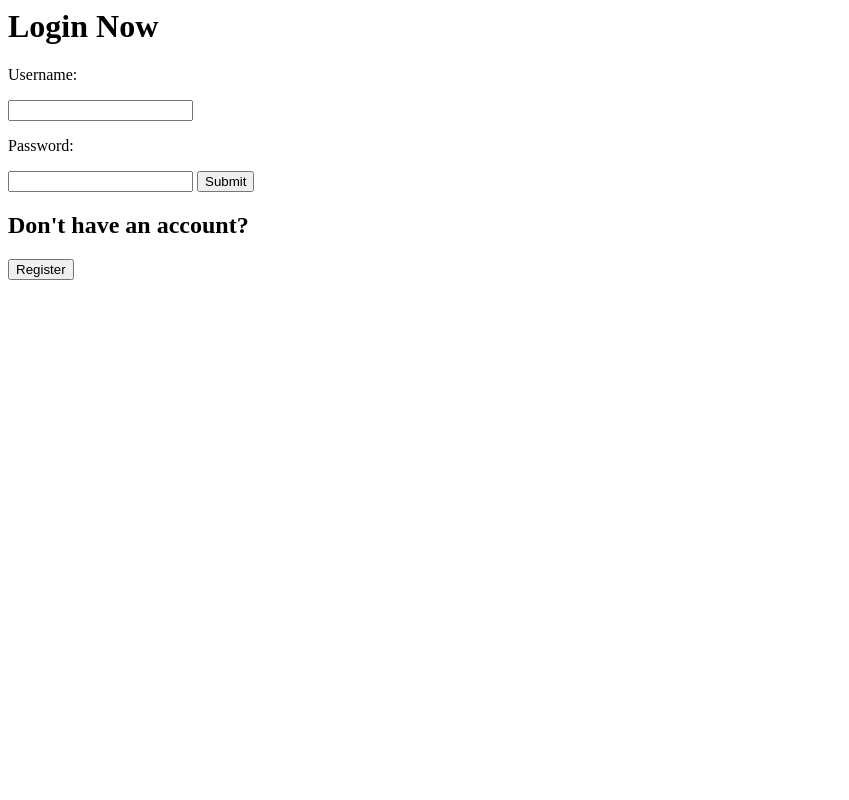
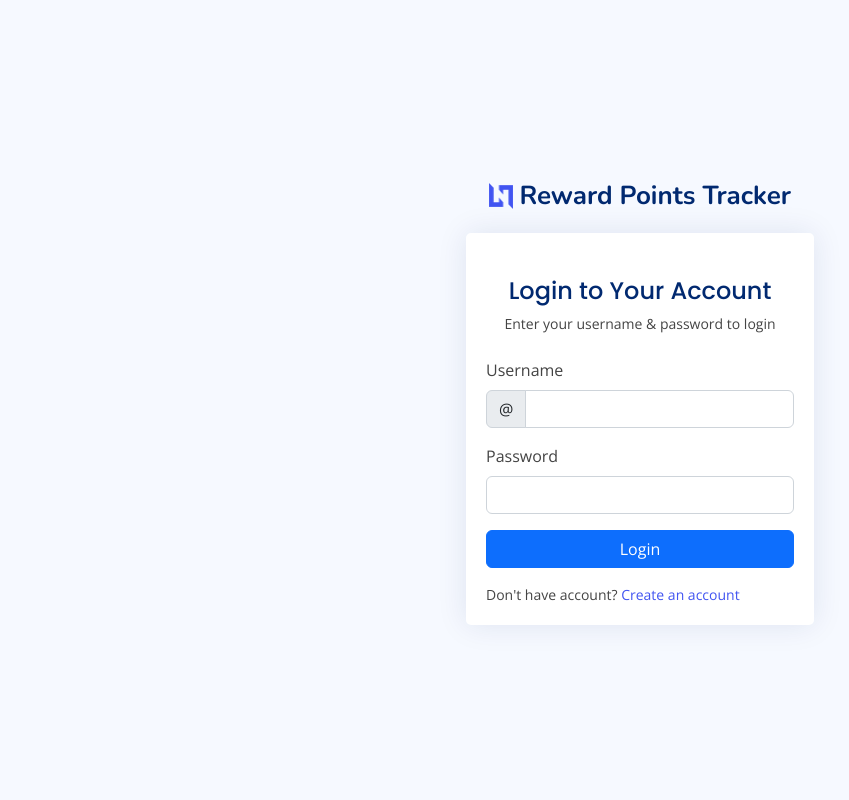
Before and after one commit to Geminite/QR-Code-Scanner-Backend-Frontend, a Django app: template templates/login.html in a window 1280 px wide. Shown: the whole page, without its empty margins (0-849 px from the left). Run offline with Django 3.2, Linux system fonts and the light colour scheme; the template is opened without the code that fills it, so the values that code supplies are empty; some libraries are stand-ins or nearby versions.

Commit message:
CSS added for login.html

```diff
--- a/templates/login.html
+++ b/templates/login.html
@@ -1,24 +1,138 @@
-<h1>Login Now</h1>
+{% load static %}
 
-<style>
-    h3{color:red;}
-</style>
+<!DOCTYPE html>
+<html lang="en">
 
-{% for message in messages %}
-<h3>{{messages}}</h3>
-{% endfor %}
+<head>
+  <meta charset="utf-8">
+  <meta content="width=device-width, initial-scale=1.0" name="viewport">
 
-<form action="login" method="POST")>
-    {% csrf_token %}
-    <p>Username:</p>
-    <input type="text" name="username"/>
-    <p>Password:</p>
-    <input type="password" name="password"/>
-    <input type="submit"/>
-</form>
+  <title>Pages / Login - NiceAdmin Bootstrap Template</title>
+  <meta content="" name="description">
+  <meta content="" name="keywords">
 
-<h2>Don't have an account?</h2>
-<form action="register" method="GET">
+  <!-- Favicons -->
+  <link href="{% static 'assets/img/favicon.png' %}" rel="icon">
+  <link href="{% static 'assets/img/apple-touch-icon.png' %}" rel="apple-touch-icon">
 
-    <button>Register</button>
-</form>
+  <!-- Google Fonts -->
+  <link href="https://fonts.gstatic.com" rel="preconnect">
+  <link href="https://fonts.googleapis.com/css?family=Open+Sans:300,300i,400,400i,600,600i,700,700i|Nunito:300,300i,400,400i,600,600i,700,700i|Poppins:300,300i,400,400i,500,500i,600,600i,700,700i" rel="stylesheet">
+
+  <!-- Vendor CSS Files -->
+  <link href="{% static 'assets/vendor/bootstrap/css/bootstrap.min.css' %}" rel="stylesheet">
+  <link href="{% static 'assets/vendor/bootstrap-icons/bootstrap-icons.css' %}" rel="stylesheet">
+  <link href="{% static 'assets/vendor/boxicons/css/boxicons.min.css' %}" rel="stylesheet">
+  <link href="{% static 'assets/vendor/quill/quill.snow.css' %}" rel="stylesheet">
+  <link href="{% static 'assets/vendor/quill/quill.bubble.css' %}" rel="stylesheet">
+  <link href="{% static 'assets/vendor/remixicon/remixicon.css' %}" rel="stylesheet">
+  <link href="{% static 'assets/vendor/simple-datatables/style.css' %}" rel="stylesheet">
+
+  <!-- Template Main CSS File -->
+  <link href="{% static 'assets/css/style.css' %}" rel="stylesheet">
+
+  <!-- =======================================================
+  * Template Name: NiceAdmin - v2.4.1
+  * Template URL: https://bootstrapmade.com/nice-admin-bootstrap-admin-html-template/
+  * Author: BootstrapMade.com
+  * License: https://bootstrapmade.com/license/
+  ======================================================== -->
+</head>
+
+<body>
+
+  <main>
+    <div class="container">
+
+      <section class="section register min-vh-100 d-flex flex-column align-items-center justify-content-center py-4">
+        <div class="container">
+          <div class="row justify-content-center">
+            <div class="col-lg-4 col-md-6 d-flex flex-column align-items-center justify-content-center">
+
+              <div class="d-flex justify-content-center py-4">
+                <a href="{% url 'root' %}" class="logo d-flex align-items-center w-auto">
+                  <img src="{% static 'assets/img/logo.png' %}" alt="">
+                  <span class="d-none d-lg-block">Reward Points Tracker</span>
+                </a>
+              </div><!-- End Logo -->
+
+              <div class="card mb-3">
+
+                <div class="card-body">
+
+                  <div class="pt-4 pb-2">
+                    <h5 class="card-title text-center pb-0 fs-4">Login to Your Account</h5>
+                    <p class="text-center small">Enter your username & password to login</p>
+
+                    {% for message in messages %}
+                      <div class="text-danger text-center">
+                        <small>{{message}}</small>
+                      </div>
+                    {% endfor %}
+
+                  </div>
+
+                  <form class="row g-3 needs-validation" novalidate action="login" method="POST">
+                    {% csrf_token %}
+
+                    <div class="col-12">
+                      <label for="username" class="form-label">Username</label>
+                      <div class="input-group has-validation">
+                        <span class="input-group-text" id="inputGroupPrepend">@</span>
+                        <input type="text" name="username" class="form-control" id="username" required>
+                        <div class="invalid-feedback">Please enter your username.</div>
+                      </div>
+                    </div>
+
+                    <div class="col-12">
+                      <label for="password" class="form-label">Password</label>
+                      <input type="password" name="password" class="form-control" id="password" required>
+                      <div class="invalid-feedback">Please enter your password!</div>
+                    </div>
+
+                    <div class="col-12">
+                      <button class="btn btn-primary w-100" type="submit">Login</button>
+                    </div>
+                    <div class="col-12">
+                      <p class="small mb-0">Don't have account? <a href="{% url 'register' %}">Create an account</a></p>
+                    </div>
+                  </form>
+
+                </div>
+              </div>
+
+              <div class="credits">
+                <!-- All the links in the footer should remain intact. -->
+                <!-- You can delete the links only if you purchased the pro version. -->
+                <!-- Licensing information: https://bootstrapmade.com/license/ -->
+                <!-- Purchase the pro version with working PHP/AJAX contact form: https://bootstrapmade.com/nice-admin-bootstrap-admin-html-template/ -->
+
+              </div>
+
+            </div>
+          </div>
+        </div>
+
+      </section>
+
+    </div>
+  </main><!-- End #main -->
+
+  <a href="#" class="back-to-top d-flex align-items-center justify-content-center"><i class="bi bi-arrow-up-short"></i></a>
+
+  <!-- Vendor JS Files -->
+  <script src="{% static 'assets/vendor/apexcharts/apexcharts.min.js' %}"></script>
+  <script src="{% static 'assets/vendor/bootstrap/js/bootstrap.bundle.min.js' %}"></script>
+  <script src="{% static 'assets/vendor/chart.js/chart.min.js' %}"></script>
+  <script src="{% static 'assets/vendor/echarts/echarts.min.js' %}"></script>
+  <script src="{% static 'assets/vendor/quill/quill.min.js' %}"></script>
+  <script src="{% static 'assets/vendor/simple-datatables/simple-datatables.js' %}"></script>
+  <script src="{% static 'assets/vendor/tinymce/tinymce.min.js' %}"></script>
+  <script src="{% static 'assets/vendor/php-email-form/validate.js' %}"></script>
+
+  <!-- Template Main JS File -->
+  <script src="{% static 'assets/js/main.js' %}"></script>
+
+</body>
+
+</html>
```
Also changed, not shown: api/views.py (+4 -4 lines), templates/original/login(orig).html (added, +24 -0 lines), templates/register.html (+7 -6 lines), db.sqlite3, templates/original/register(orig).html (renamed from templates/register(orig).html).
